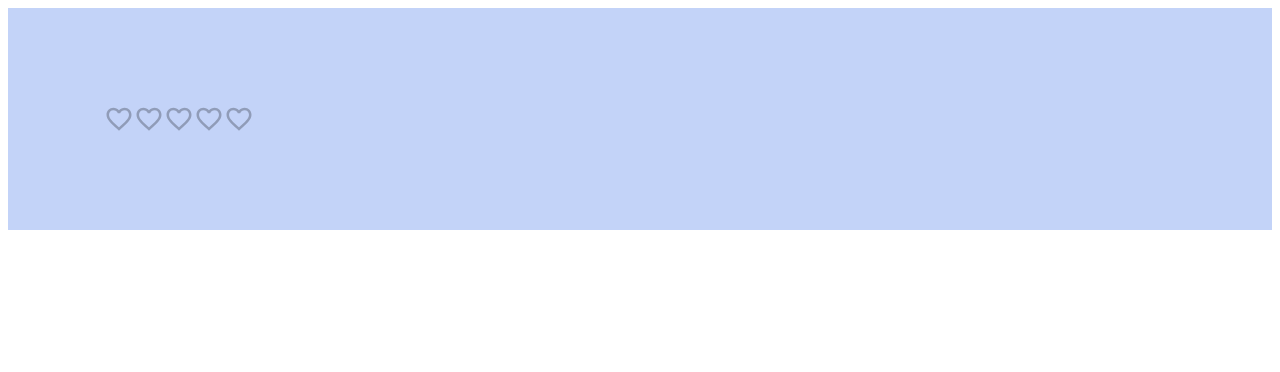
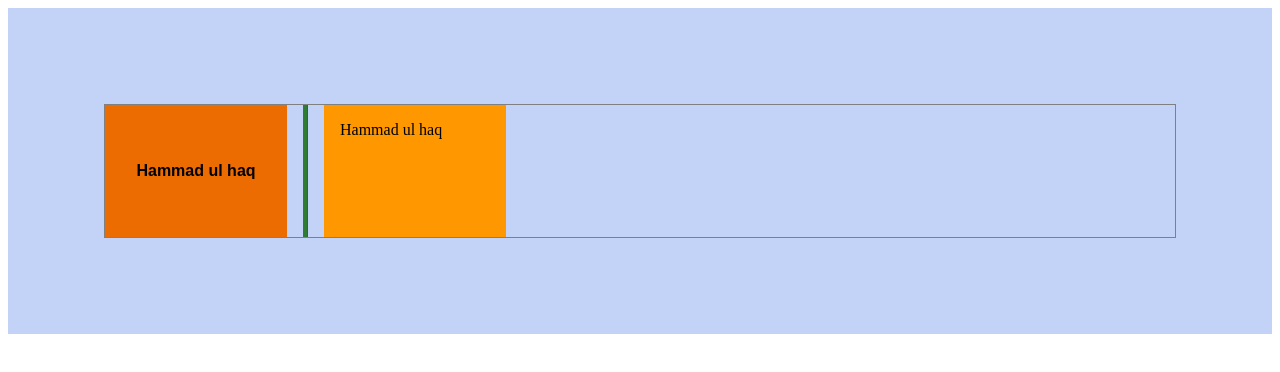
Before and after one commit to Hammadulhaq123/Material-UI-Course, a React (Vite) app in the folder mui/: page / in a window 1280 px wide. Shown: the top 372 px of the page. Built offline with nearby package versions, Linux system fonts and the light colour scheme.

Commit message:
Added the components in main to render

```diff
--- a/mui/src/App.tsx
+++ b/mui/src/App.tsx
@@ -1,5 +1,6 @@
 import './App.css'
-import MuiRating from './components/MuiRating'
+import MuiLayout from './components/MuiLayout'
+// import MuiRating from './components/MuiRating'
 // import MuiButtons from './components/MuiButtons'
 // import MuiTypography from './components/MuiTypography'
 // import MuiTextfield from './components/MuiTextfield'
@@ -7,6 +8,7 @@ import MuiRating from './components/MuiRating'
 // import MuiRadioButton from './components/MuiRadioButton'
 // import MuiCheckbox from './components/MuiCheckbox'
 // import MuiSwitch from './components/MuiSwitch'
+// import MuiAutocomplete from './components/MuiAutocomplete'
 
 function App() {
 
@@ -19,7 +21,9 @@ function App() {
       {/* <MuiRadioButton /> */}
       {/* <MuiCheckbox /> */}
       {/* <MuiSwitch /> */}
-      <MuiRating />
+      {/* <MuiRating /> */}
+      {/* <MuiAutocomplete /> */}
+      <MuiLayout />
     </div>
   )
 }
```
